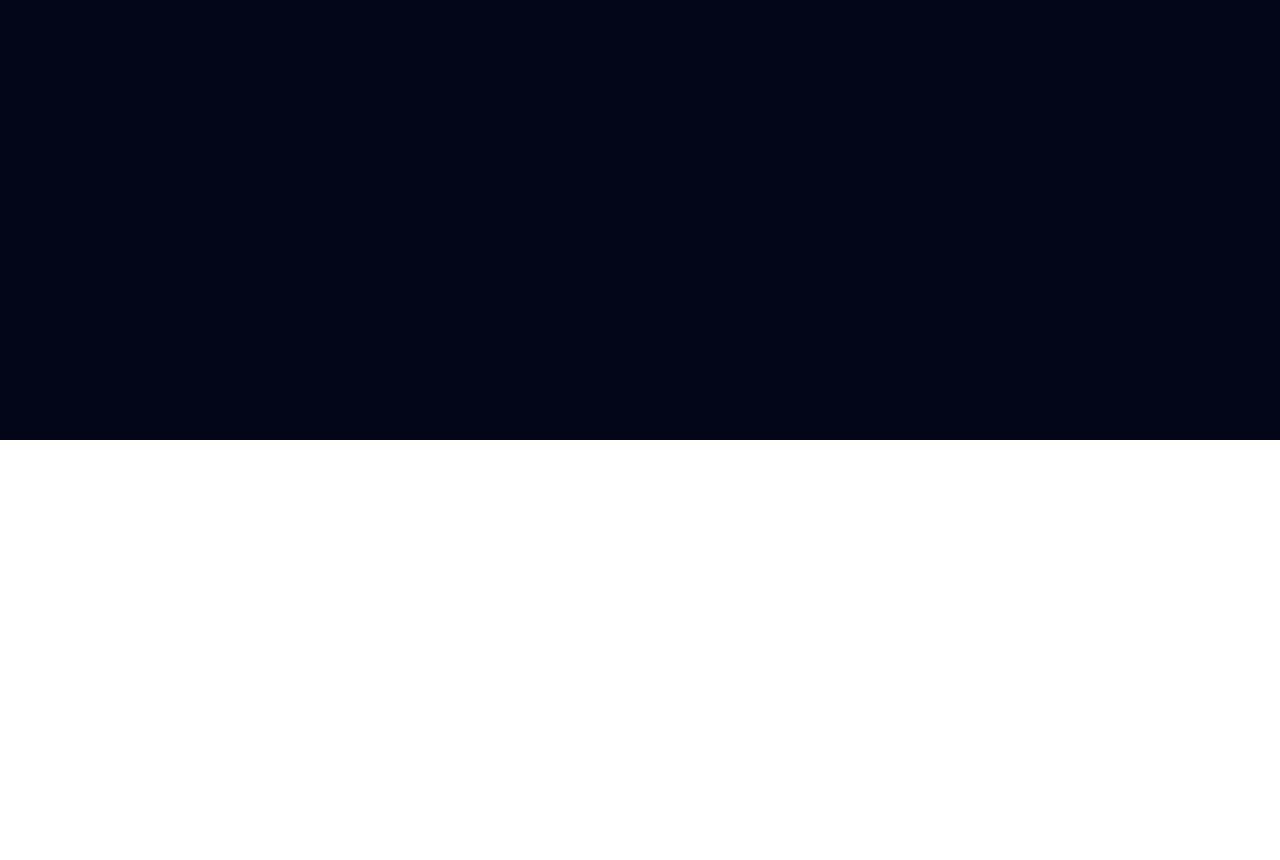
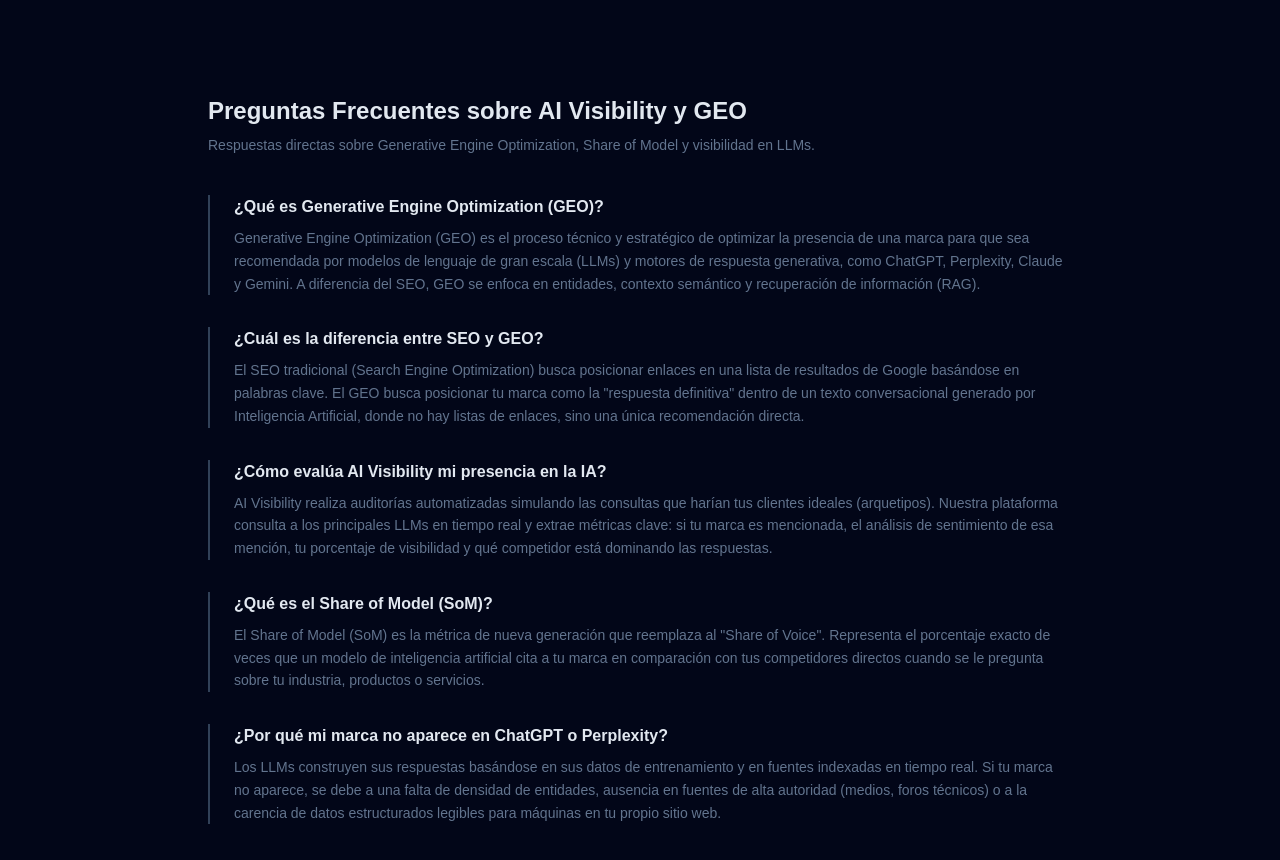
Before and after one commit to OfuentesP/ai-visibility, a Next.js app: page / in a window 1280 px wide. Shown: the part 360-1220 px from the top of the page. Before the commit the page ends 800 px from the top, so only its background shows below. Built offline with nearby package versions, Linux system fonts and the light colour scheme.

Commit message:
seo(geo): add FAQPage JSON-LD and 5 BLUF FAQ questions to main page

```diff
--- a/src/app/layout.tsx
+++ b/src/app/layout.tsx
@@ -44,6 +44,33 @@ const jsonLd = {
   }
 }
 
+const faqJsonLd = {
+  "@context": "https://schema.org",
+  "@type": "FAQPage",
+  "mainEntity": [
+    {
+      "@type": "Question",
+      "name": "¿Qué es Generative Engine Optimization (GEO)?",
+      "acceptedAnswer": { "@type": "Answer", "text": "Generative Engine Optimization (GEO) es el proceso técnico y estratégico de optimizar la presencia de una marca para que sea recomendada por modelos de lenguaje de gran escala (LLMs) y motores de respuesta generativa, como ChatGPT, Perplexity, Claude y Gemini." }
+    },
+    {
+      "@type": "Question",
+      "name": "¿Cuál es la diferencia entre SEO y GEO?",
+      "acceptedAnswer": { "@type": "Answer", "text": "El SEO busca posicionar enlaces en Google. El GEO posiciona tu marca como la respuesta definitiva dentro de un texto conversacional generado por IA, donde no hay listas de enlaces, sino una única recomendación directa." }
+    },
+    {
+      "@type": "Question",
+      "name": "¿Qué es el Share of Model (SoM)?",
+      "acceptedAnswer": { "@type": "Answer", "text": "El Share of Model (SoM) representa el porcentaje exacto de veces que un modelo de inteligencia artificial cita a tu marca en comparación con tus competidores directos cuando se le pregunta sobre tu industria, productos o servicios." }
+    },
+    {
+      "@type": "Question",
+      "name": "¿Por qué mi marca no aparece en ChatGPT o Perplexity?",
+      "acceptedAnswer": { "@type": "Answer", "text": "Si tu marca no aparece en LLMs se debe a falta de densidad de entidades, ausencia en fuentes de alta autoridad o carencia de datos estructurados legibles para máquinas en tu sitio web." }
+    }
+  ]
+}
+
 export default function RootLayout({
   children,
 }: Readonly<{
@@ -59,6 +86,10 @@ export default function RootLayout({
           type="application/ld+json"
           dangerouslySetInnerHTML={{ __html: JSON.stringify(jsonLd) }}
         />
+        <script
+          type="application/ld+json"
+          dangerouslySetInnerHTML={{ __html: JSON.stringify(faqJsonLd) }}
+        />
       </head>
       <body className="min-h-full flex flex-col">{children}</body>
     </html>
--- a/src/app/page.tsx
+++ b/src/app/page.tsx
@@ -3101,6 +3101,41 @@ Tel: [teléfono]`
             </motion.div>
           )}
 
+          {/* FAQ GEO */}
+          <section id="faq-geo" className="max-w-4xl mx-auto px-4 py-16">
+            <h2 className="text-2xl font-bold text-slate-200 mb-2">Preguntas Frecuentes sobre AI Visibility y GEO</h2>
+            <p className="text-slate-500 text-sm mb-10">Respuestas directas sobre Generative Engine Optimization, Share of Model y visibilidad en LLMs.</p>
+            <div className="space-y-8">
+              {[
+                {
+                  q: '¿Qué es Generative Engine Optimization (GEO)?',
+                  a: 'Generative Engine Optimization (GEO) es el proceso técnico y estratégico de optimizar la presencia de una marca para que sea recomendada por modelos de lenguaje de gran escala (LLMs) y motores de respuesta generativa, como ChatGPT, Perplexity, Claude y Gemini. A diferencia del SEO, GEO se enfoca en entidades, contexto semántico y recuperación de información (RAG).'
+                },
+                {
+                  q: '¿Cuál es la diferencia entre SEO y GEO?',
+                  a: 'El SEO tradicional (Search Engine Optimization) busca posicionar enlaces en una lista de resultados de Google basándose en palabras clave. El GEO busca posicionar tu marca como la "respuesta definitiva" dentro de un texto conversacional generado por Inteligencia Artificial, donde no hay listas de enlaces, sino una única recomendación directa.'
+                },
+                {
+                  q: '¿Cómo evalúa AI Visibility mi presencia en la IA?',
+                  a: 'AI Visibility realiza auditorías automatizadas simulando las consultas que harían tus clientes ideales (arquetipos). Nuestra plataforma consulta a los principales LLMs en tiempo real y extrae métricas clave: si tu marca es mencionada, el análisis de sentimiento de esa mención, tu porcentaje de visibilidad y qué competidor está dominando las respuestas.'
+                },
+                {
+                  q: '¿Qué es el Share of Model (SoM)?',
+                  a: 'El Share of Model (SoM) es la métrica de nueva generación que reemplaza al "Share of Voice". Representa el porcentaje exacto de veces que un modelo de inteligencia artificial cita a tu marca en comparación con tus competidores directos cuando se le pregunta sobre tu industria, productos o servicios.'
+                },
+                {
+                  q: '¿Por qué mi marca no aparece en ChatGPT o Perplexity?',
+                  a: 'Los LLMs construyen sus respuestas basándose en sus datos de entrenamiento y en fuentes indexadas en tiempo real. Si tu marca no aparece, se debe a una falta de densidad de entidades, ausencia en fuentes de alta autoridad (medios, foros técnicos) o a la carencia de datos estructurados legibles para máquinas en tu propio sitio web.'
+                }
+              ].map((item, i) => (
+                <div key={i} className="border-l-2 border-slate-700 pl-6">
+                  <h3 className="text-slate-200 font-semibold text-base mb-2">{item.q}</h3>
+                  <p className="text-slate-500 text-sm leading-relaxed">{item.a}</p>
+                </div>
+              ))}
+            </div>
+          </section>
+
           {/* FOOTER */}
           {result && (
             <motion.div
```
